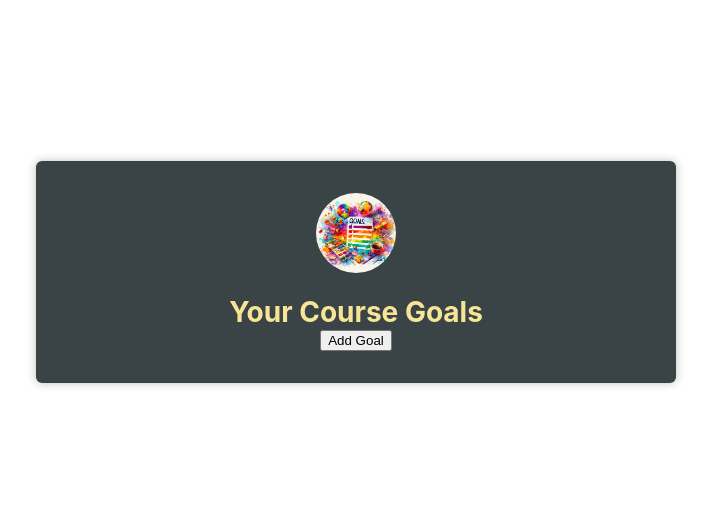
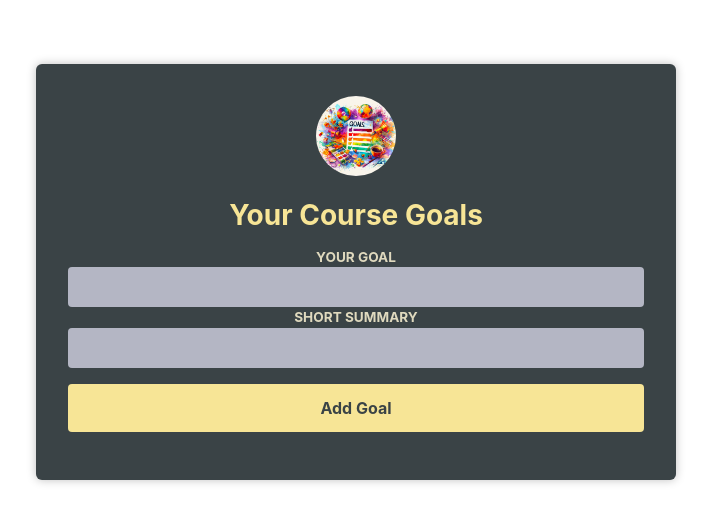
Before and after one commit to helen25sur/react-typescript, a React (Vite) app: page / in a window 1280 px wide. Shown: the part 128-650 px from the top of the page, without its empty margins (284-995 px from the left). Built offline with nearby package versions, Linux system fonts and the light colour scheme.

Commit message:
essentials-ts-react: add new form-component NewGoal

```diff
--- a/src/App.tsx
+++ b/src/App.tsx
@@ -6,6 +6,7 @@ import "./App.css";
 
 import goalsImg from './assets/goals.jpg';
 import CourseGoalList from "./components/CourseGoalList";
+import NewGoal from "./components/NewGoal";
 
 export interface CourseGoalObj {
   title: string;
@@ -16,11 +17,11 @@ export interface CourseGoalObj {
 export default function App() {
   const [goals, setGoals] = useState<CourseGoalObj[]>([]);
 
-  function handleAddGoal() {
+  function handleAddGoal(goal: string, summary: string) {
     setGoals((prevGoals) => {
       const newGoal: CourseGoalObj = {
-        title: 'Learn React + TS',
-        description: 'Learn it in depth!',
+        title: goal,
+        description: summary,
         id: Math.random(),
       }
       return [...prevGoals, newGoal]
@@ -36,7 +37,7 @@ export default function App() {
       <Header image={{ src: goalsImg, alt: 'A list of goals' }}>
         <h1>Your Course Goals</h1>
       </Header>
-      <button onClick={handleAddGoal}>Add Goal</button>
+      <NewGoal onAddGoal={handleAddGoal} />
       <CourseGoalList data={goals} onDeleteGoal={handleDeleteGoal} />
     </main>
   );
--- /dev/null
+++ b/src/components/NewGoal.css
@@ -0,0 +1,38 @@
+form {
+  margin: 1rem 0;
+}
+
+label {
+  display: block;
+  font-size: 0.85rem;
+  font-weight: bold;
+  text-transform: uppercase;
+  color: #dfd9be;
+}
+
+input {
+  font: inherit;
+  width: 100%;
+  padding: 0.5rem;
+  background-color: #b4b6c4;
+  border: none;
+  border-radius: 4px;
+}
+
+form button {
+  display: block;
+  width: 100%;
+  padding: 0.75rem;
+  margin-top: 1rem;
+  background-color: #f7e596;
+  border: none;
+  border-radius: 4px;
+  font: inherit;
+  font-weight: bold;
+  color: #3a4346;
+  cursor: pointer;
+}
+
+form button:hover {
+  background-color: #f9e175;
+}
--- /dev/null
+++ b/src/components/NewGoal.tsx
@@ -0,0 +1,38 @@
+import { useRef, type FormEvent } from "react";
+
+import "./NewGoal.css";
+
+type NewGoalProps = {
+  onAddGoal: (goal: string, summary: string) => void;
+}
+
+export default function NewGoal({ onAddGoal }: NewGoalProps) {
+  const goal = useRef<HTMLInputElement>(null);
+  const summary = useRef<HTMLInputElement>(null);
+
+  function handleSubmit(event: FormEvent<HTMLFormElement>) {
+    event.preventDefault();
+
+    // new FormData(event.currentTarget);
+    const enteredGoal = goal.current!.value;
+    const enteredSummary = summary.current!.value;
+
+    onAddGoal(enteredGoal, enteredSummary);
+
+    event.currentTarget.reset();
+  }
+
+  return <form onSubmit={handleSubmit}>
+    <div>
+      <label htmlFor="goal">Your goal</label>
+      <input id="goal" name="goal" type="text" ref={goal} />
+    </div>
+    <div>
+      <label htmlFor="summary">Short summary</label>
+      <input id="summary" name="summary" type="text" ref={summary} />
+    </div>
+    <div>
+      <button>Add Goal</button>
+    </div>
+  </form>
+}
```
